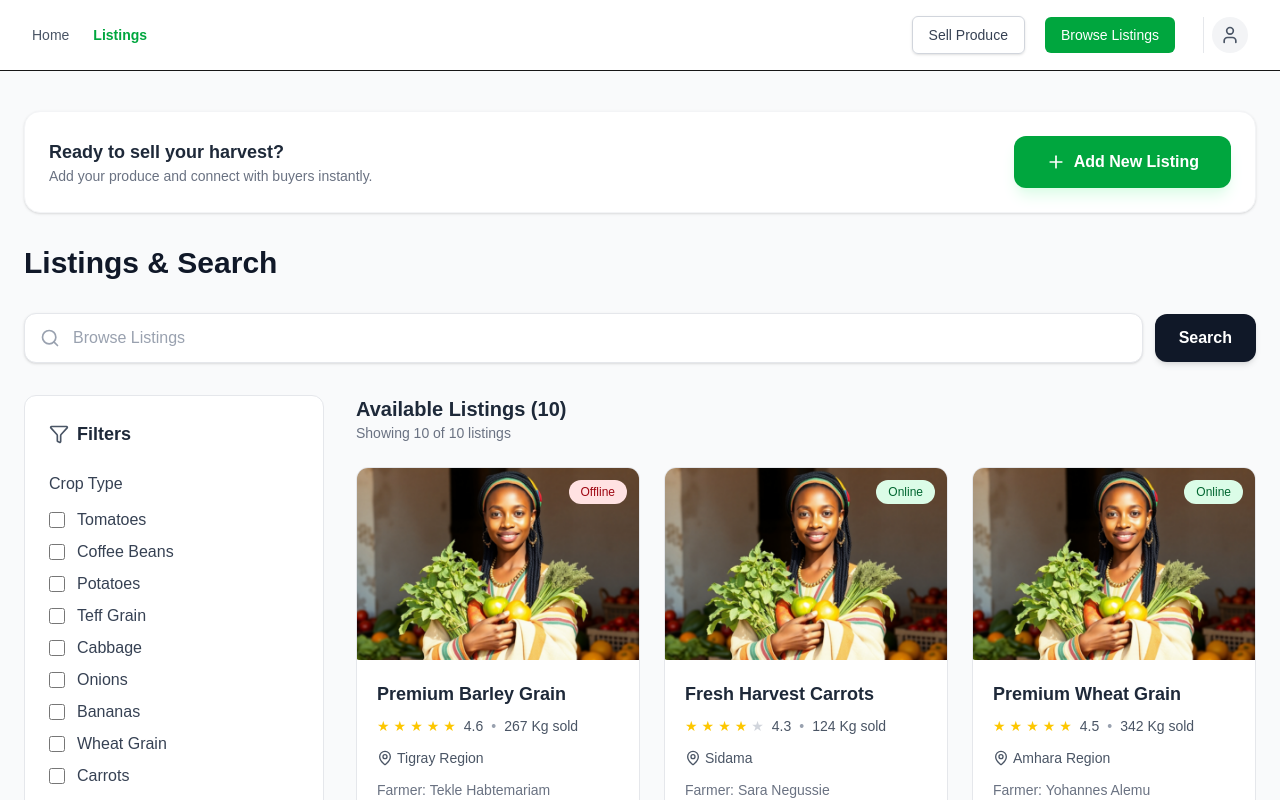
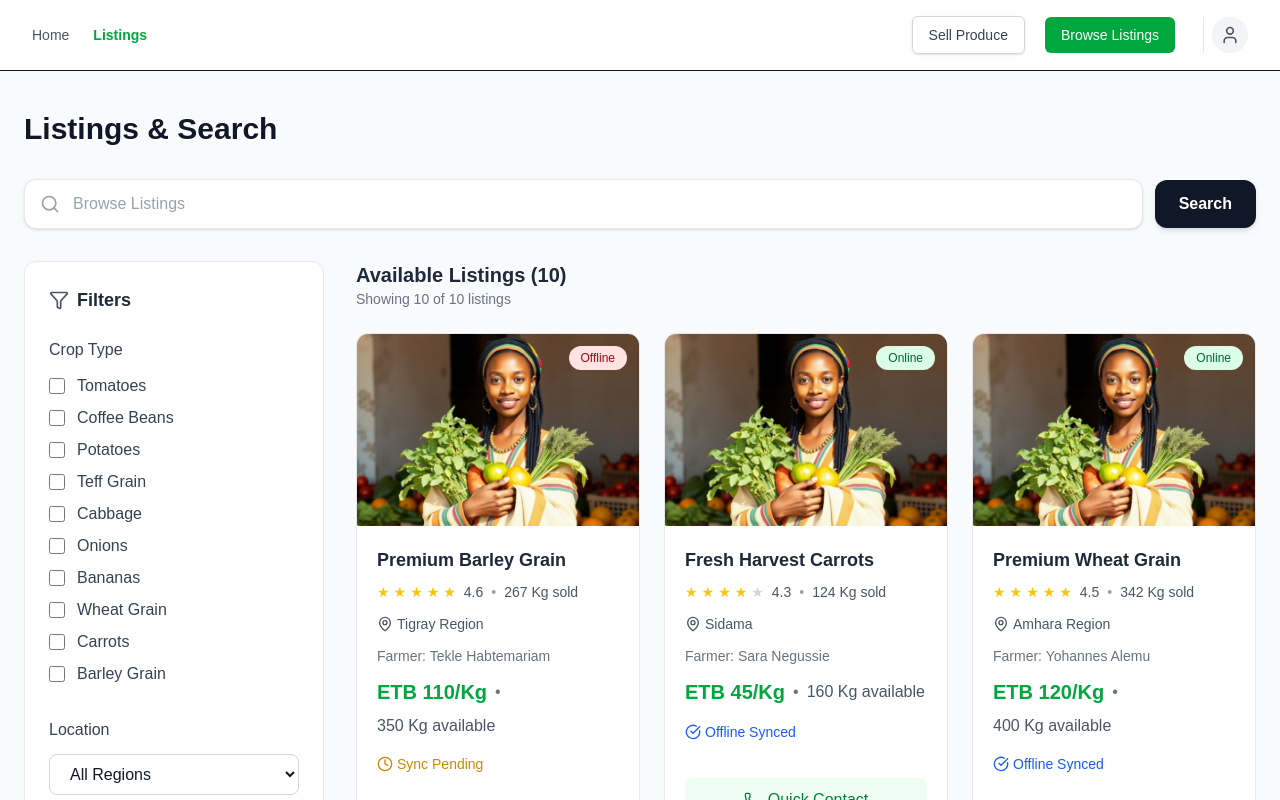
Before and after one commit to BemnetMussa/AgriLink, a Next.js app in the folder client/: page /listings in a window 1280 px wide. Shown: the top 800 px of the page. Built offline with nearby package versions, Linux system fonts and the light colour scheme.

Commit message:
Update page.tsx

```diff
--- a/client/app/listings/page.tsx
+++ b/client/app/listings/page.tsx
@@ -114,20 +114,6 @@ export default function ListingsPage() {
     <section className="bg-gray-50 min-h-screen">
       <div className="mx-auto max-w-7xl px-6 py-10">
 
-        {/* Top Action - Add Item Section */}
-        <div className="mb-8 flex flex-col sm:flex-row items-center justify-between gap-4 rounded-2xl bg-white p-6 border border-gray-100 shadow-sm">
-          <div>
-            <h2 className="text-lg font-bold text-gray-800">Ready to sell your harvest?</h2>
-            <p className="text-sm text-gray-500">Add your produce and connect with buyers instantly.</p>
-          </div>
-          <Link
-            href="/listings/create"
-            className="flex items-center justify-center gap-2 rounded-xl bg-green-600 px-8 py-3.5 font-bold text-white hover:bg-green-700 transition-all shadow-lg shadow-green-100 active:scale-95 whitespace-nowrap"
-          >
-            <Plus className="h-5 w-5" />
-            Add New Listing
-          </Link>
-        </div>
 
         {/* Page Title */}
         <h1 className="text-3xl font-bold text-gray-900 mb-8">Listings & Search</h1>
```
